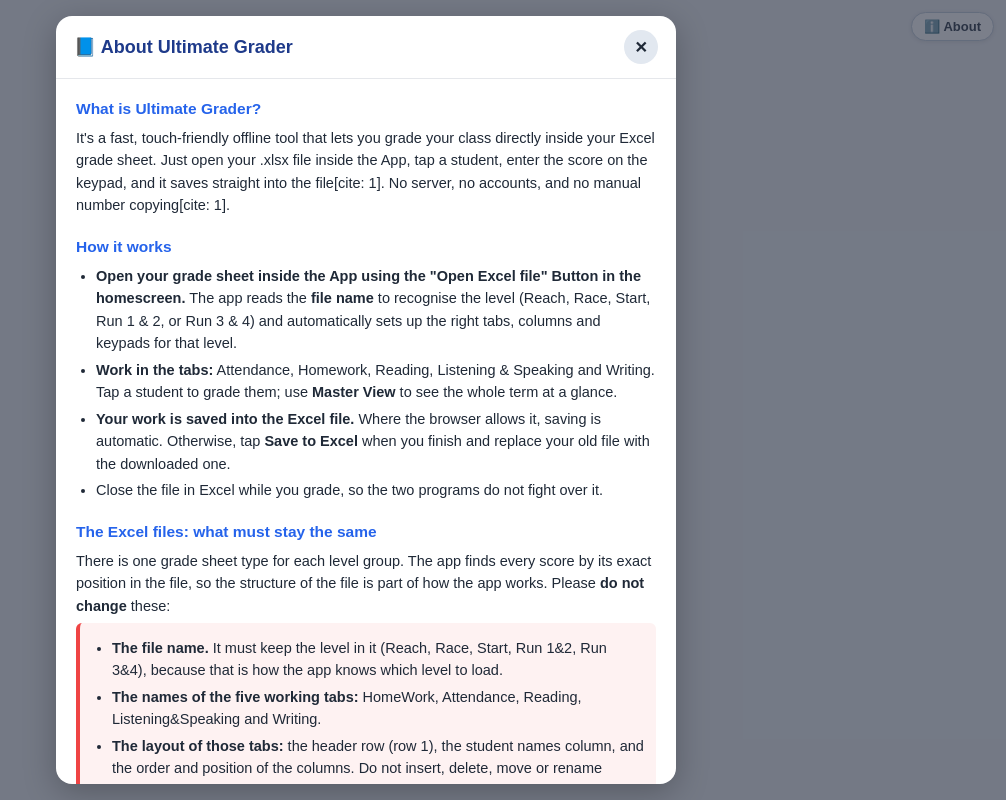
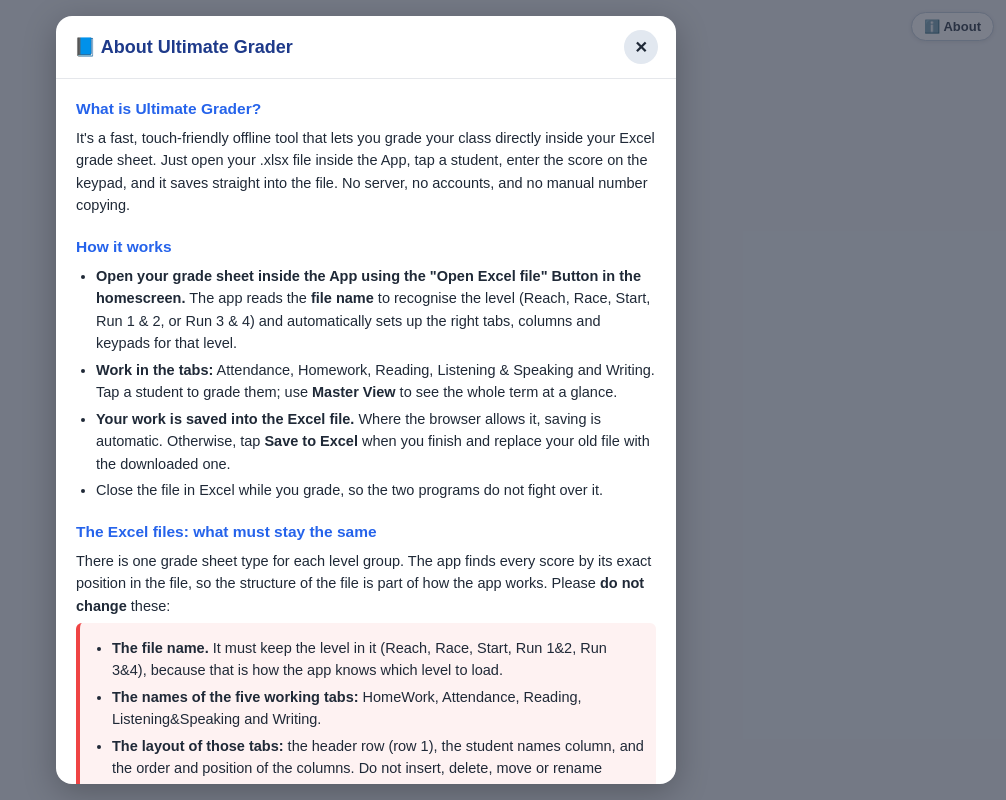
Before and after one commit to Alvand-M/TheUltimateGrader, a plain HTML site: page index.html in a window 1280 px wide. Both pictures are taken after a click on the button "ℹ️ About". Shown: the whole page, without its empty margins (274-1280 px from the left). Drawn offline with Linux system fonts and the light colour scheme.

Commit message:
Update index.html

```diff
--- a/index.html
+++ b/index.html
@@ -726,7 +726,7 @@
 <!-- ===================== EDIT BELOW: the About text ===================== -->
 
 <h3>What is Ultimate Grader?</h3>
-<p>It's a fast, touch-friendly offline tool that lets you grade your class directly inside your Excel grade sheet. Just open your .xlsx file inside the App, tap a student, enter the score on the keypad, and it saves straight into the file[cite: 1]. No server, no accounts, and no manual number copying[cite: 1].</p>
+<p>It's a fast, touch-friendly offline tool that lets you grade your class directly inside your Excel grade sheet. Just open your .xlsx file inside the App, tap a student, enter the score on the keypad, and it saves straight into the file. No server, no accounts, and no manual number copying.</p>
 
 <h3>How it works</h3>
 <ul>
```
